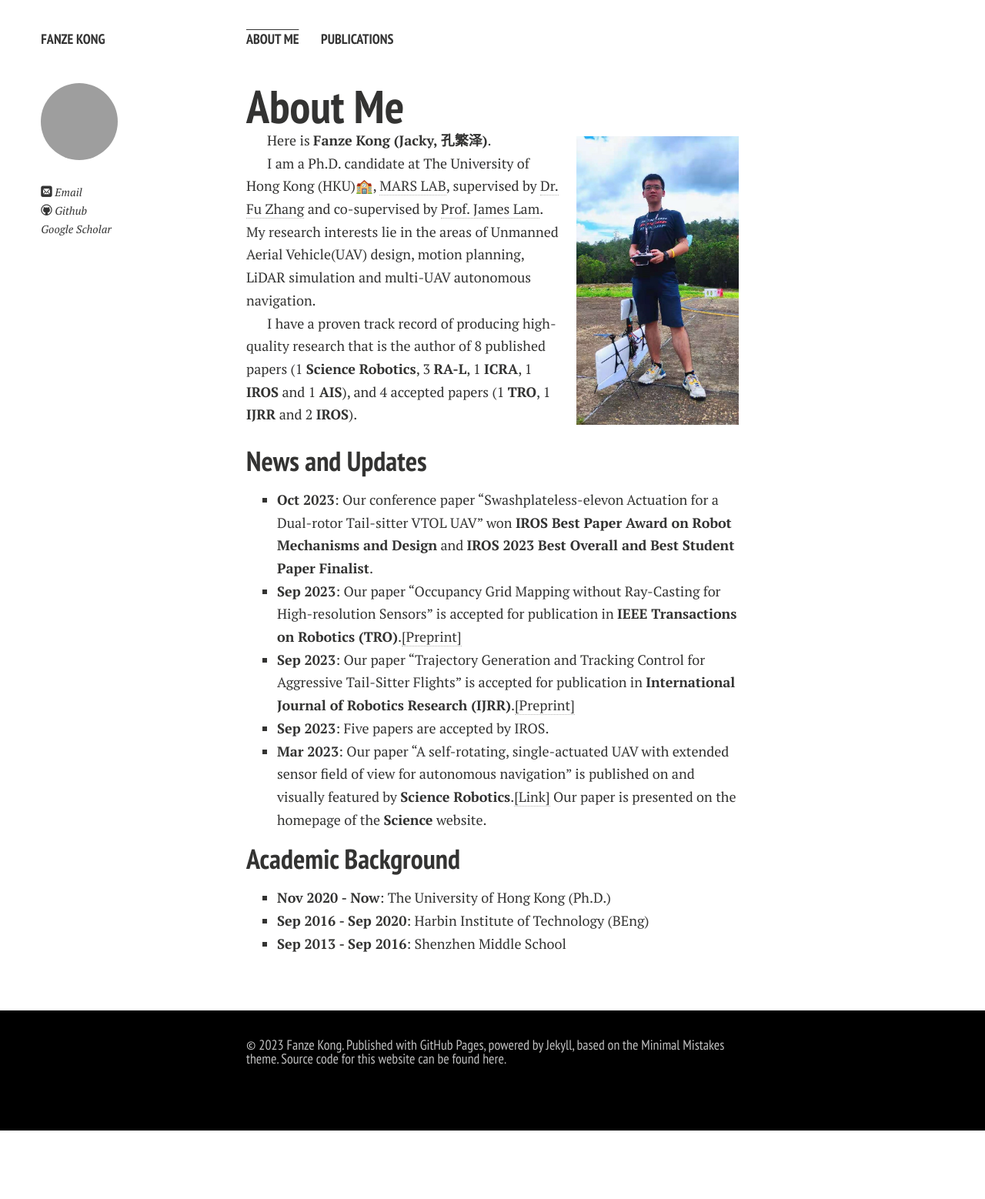
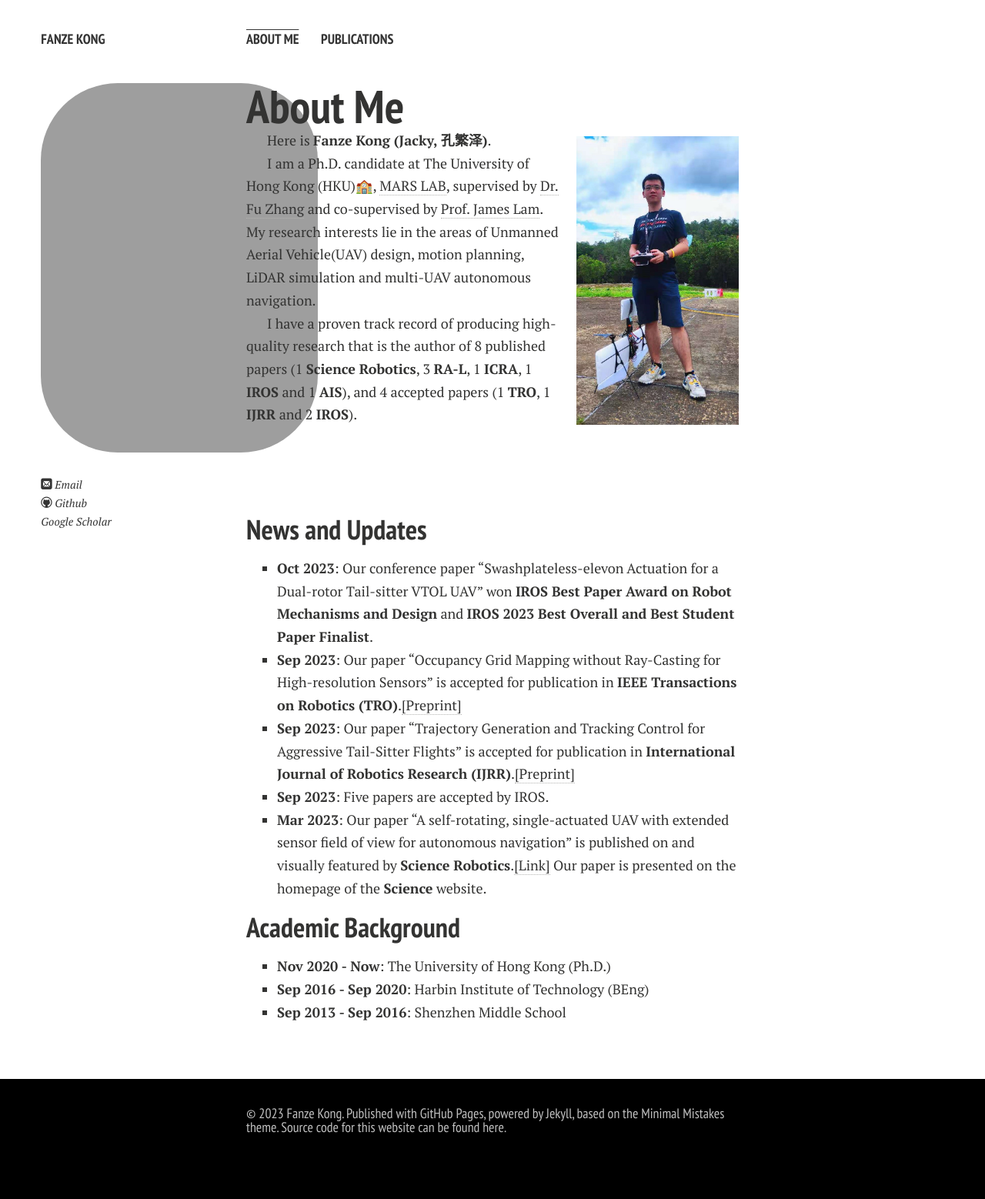
Before and after one commit to lawrence-cn/lawrence-cn.github.io, a Jekyll site: the page built from index.md, in a window 1280 px wide. Shown: the whole page at 77% size. Built offline with Jekyll 4.4.1, drawn with Linux system fonts in a browser that asks for light colours; nearby versions of some CDN libraries; comment, search, counter and statistics services are not loaded; a style sheet for code colours, icons or effects is not loaded; our own code applies the rules of GitHub Pages for plain Markdown files; before the commit the page ends 1469 px from its top, so only the background shows below that.

Commit message:
change photo

```diff
--- a/_includes/author-bio.html
+++ b/_includes/author-bio.html
@@ -1,4 +1,4 @@
-<img src="{{ site.url }}/images/{{ site.owner.avatar }}" class="bio-photo" alt="{{ site.owner.name }} bio photo" width="100" height="100"></a>
+<img src="{{ site.url }}/images/{{ site.owner.avatar }}" class="bio-photo" alt="{{ site.owner.name }} bio photo" width="360" height="480"></a>
 
 <!-- <h4>{{ site.owner.name }}</h4> -->
 
--- a/index.md
+++ b/index.md
@@ -11,6 +11,11 @@ Here is **Fanze Kong (Jacky, 孔繁泽)**.
 I am a Ph.D. candidate at The University of Hong Kong (HKU)🏫, [MARS LAB](https://mars.hku.hk/), supervised by [Dr. Fu Zhang](https://www.mech.hku.hk/academic-staff/Zhang-F) and co-supervised by [Prof. James Lam](https://meweb.hku.hk/jlam/). My research interests lie in the areas of Unmanned Aerial Vehicle(UAV) design, motion planning, LiDAR simulation and multi-UAV autonomous navigation.
 
 I have a proven track record of producing high-quality research that is the author of 8 published papers (1 **Science Robotics**, 3 **RA-L**, 1 **ICRA**, 1 **IROS** and 1 **AIS**), and 4 accepted papers (1 **TRO**, 1 **IJRR** and 2 **IROS**).
+
+<br>
+<br>
+<br>
+
 
 ## News and Updates
 
```
